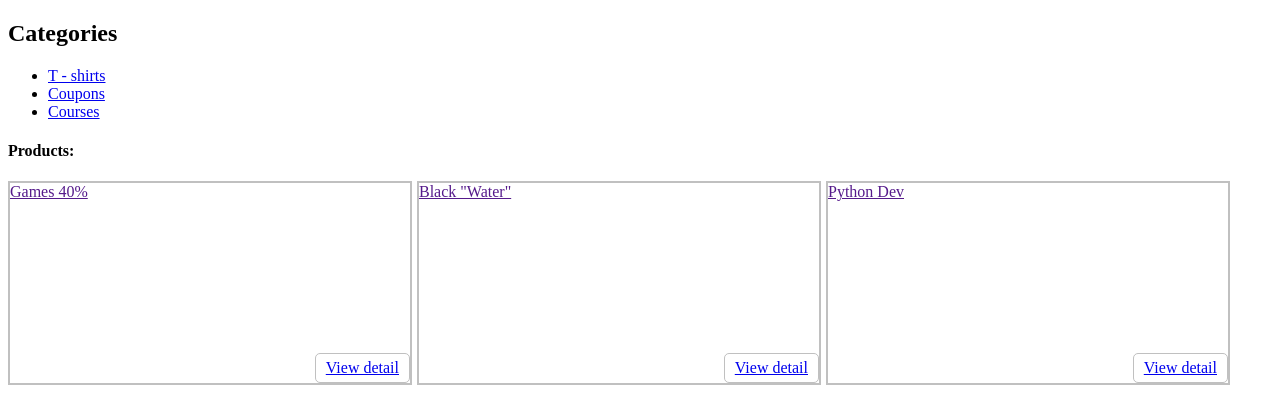
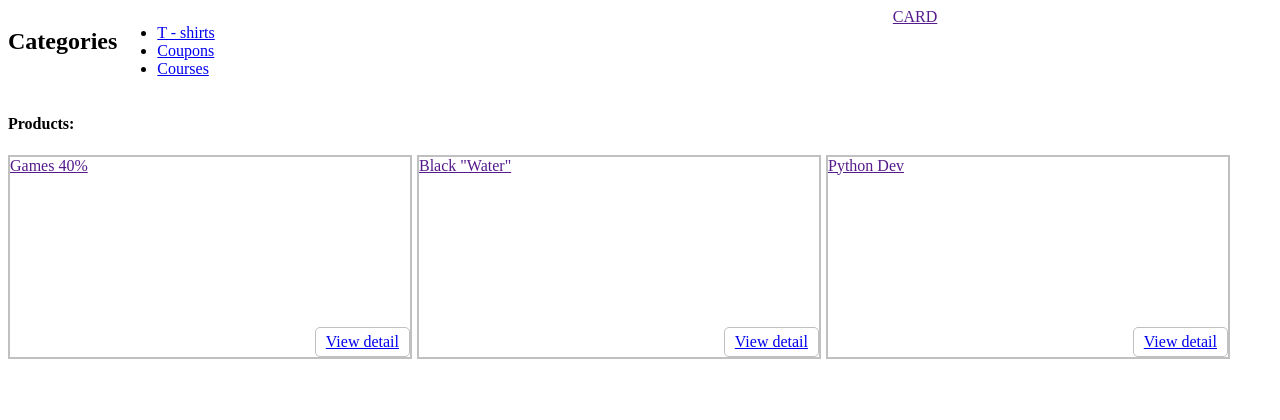
Before and after one commit to Sergey-lang/shop-python, a Django app: page / in a window 1280 px wide. Shown: the top 420 px of the page. Run offline with Django 4.2, Linux system fonts and the light colour scheme; data comes from the database, SQL or seed files in the repository; both versions use the stored data as it was after the commit.

Commit message:
add new modes

```diff
--- a/shop/admin.py
+++ b/shop/admin.py
@@ -1,5 +1,7 @@
 from django.contrib import admin
-from shop.models import Category, Product
+from shop.models import Category, Product, Card, Cart
 
 admin.site.register(Category)
 admin.site.register(Product)
+admin.site.register(Card)
+admin.site.register(Cart)
--- a/shop/models.py
+++ b/shop/models.py
@@ -16,3 +16,22 @@ class Product(models.Model):
 
     def __str__(self):
         return f'{self.title}'
+
+
+class Card(models.Model):
+    number = models.CharField(verbose_name="Card number", max_length=16)
+    month = models.CharField(verbose_name="Month", max_length=2)
+    year = models.CharField(verbose_name="Year", max_length=2)
+    cvc = models.CharField(verbose_name="CVC", max_length=16)
+    card_name = models.CharField(verbose_name="Card name", max_length=64)
+
+    def __str__(self):
+        return f'{self.card_name}'
+
+
+class Cart(models.Model):
+    user = models.OneToOneField("auth.USER", on_delete=models.CASCADE)
+    products = models.ManyToManyField("Product", related_name="Products")
+
+    def __str__(self):
+        return f'{self.user}'
--- a/shop/views.py
+++ b/shop/views.py
@@ -1,7 +1,7 @@
-from django.shortcuts import render
+from django.shortcuts import render, redirect
 from django.shortcuts import get_object_or_404
 
-from shop.models import Category, Product
+from shop.models import Category, Product, Cart, Card
 
 
 def get_all_categories():
@@ -37,3 +37,18 @@ def product_detail(request, product_pk):
     categories = get_all_categories()
     context = {"categories": categories, 'product': product}
     return render(request, 'shop/product_detail.html', context)
+
+
+def add_product_to_cart(request, product_pk):
+    product = get_product_detail(product_pk)
+    product_to_card = Cart.objects.create(user=request.user)
+    product_to_card.products.add(product)
+    return redirect('shop/product_detail.html', product_pk=product_pk)
+
+
+def get_cart(request):
+    cart_by_user = Cart.objects.get(user=request.user)
+    cart_products = cart_by_user.products
+    categories = get_all_categories()
+    context = {"categories": categories, 'cart_products': cart_products}
+    return render(request, 'shop/product_detail.html', context)
--- a/static/css/global.css
+++ b/static/css/global.css
@@ -32,3 +32,19 @@
     display: flex;
     flex-direction: column;
 }
+
+.header {
+    width: 100%;
+    display: flex;
+    justify-content: space-between;
+}
+
+.header .categories {
+    width: 70%;
+    display: flex;
+}
+
+.header .card {
+    width: 30%;
+    display: flex;
+}
--- a/templates/shop/home.html
+++ b/templates/shop/home.html
@@ -1,4 +1,3 @@
-{% load static %}
 {% load static %}
 
 <!doctype html>
@@ -12,6 +11,9 @@
     <link rel="stylesheet" type="text/css" href="{% static 'css/global.css' %}">
 </head>
 <body>
+
+<div class="header">
+    <div class="categories">
         <h2>Categories</h2>
         <ul>
             {% for category in categories %}
@@ -20,6 +22,12 @@
                 </li>
             {% endfor %}
         </ul>
+    </div>
+    <div class="card">
+         <a href="">CARD</a>
+    </div>
+</div>
+
 <h4>Products:</h4>
 <div class="products_container">
     {% for product in products %}
--- a/templates/shop/product_detail.html
+++ b/templates/shop/product_detail.html
@@ -27,6 +27,9 @@
     <span>Product name: {{ product.title }}</span>
     <span>Product description: {{ product.description }}</span>
     <span>Product price: {{ product.price }}</span>
+    <a href="{% url 'add_product_to_cart' product_pk=product.pk %}" class="btn">
+        Add to Cart
+    </a>
 </div>
 </body>
 </html>
```
Also changed, not shown: db.sqlite3, shop/migrations/0002_card.py (added), shop/migrations/0003_cart.py (added). Lines whose indentation alone changed are shown as unchanged.
